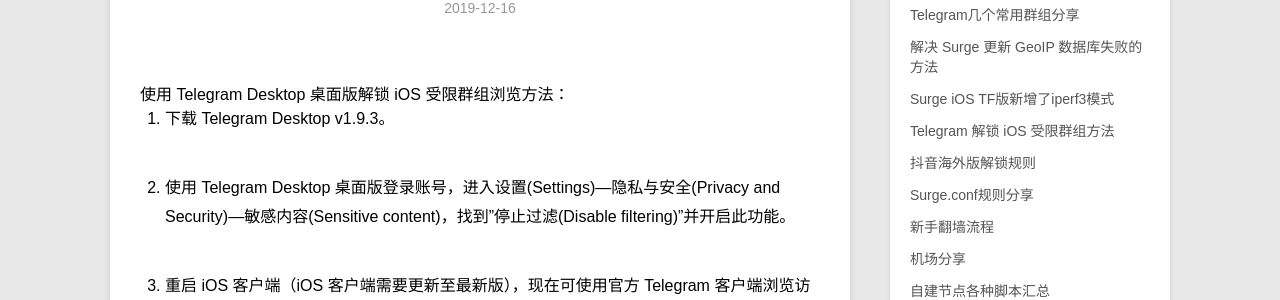
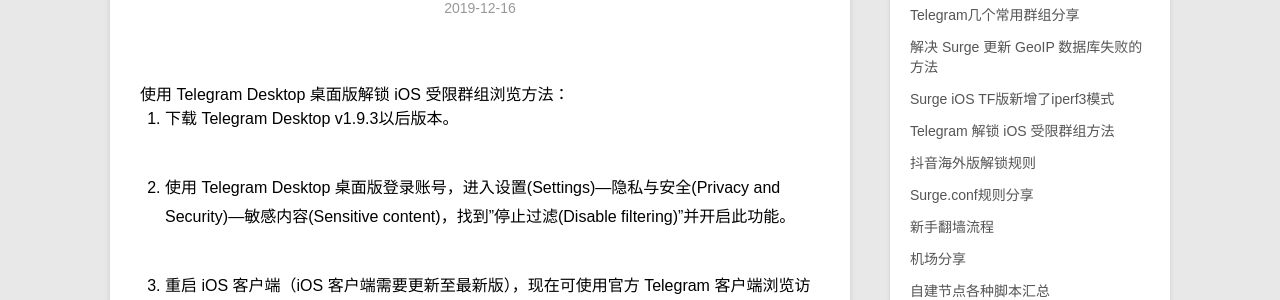
Before and after one commit to Darren-X1/Net-Door, a Jekyll site: the page built from _posts/blog/2019-12-16-tgjs.md, in a window 1280 px wide. Shown: the part 174-474 px from the top of the page. Built offline with Jekyll 4.4.1, drawn with Linux system fonts in a browser that asks for light colours.

Commit message:
Update 2019-12-16-tgjs.md

```diff
--- a/_posts/blog/2019-12-16-tgjs.md
+++ b/_posts/blog/2019-12-16-tgjs.md
@@ -7,7 +7,7 @@
 
 # 使用 Telegram Desktop 桌面版解锁 iOS 受限群组浏览方法：
 
- 1. 下载 Telegram Desktop v1.9.3。
+ 1. 下载 Telegram Desktop v1.9.3以后版本。
 
  2. 使用 Telegram Desktop 桌面版登录账号，进入设置(Settings)—隐私与安全(Privacy and Security)—敏感内容(Sensitive content)，找到”停止过滤(Disable filtering)”并开启此功能。
 
```
